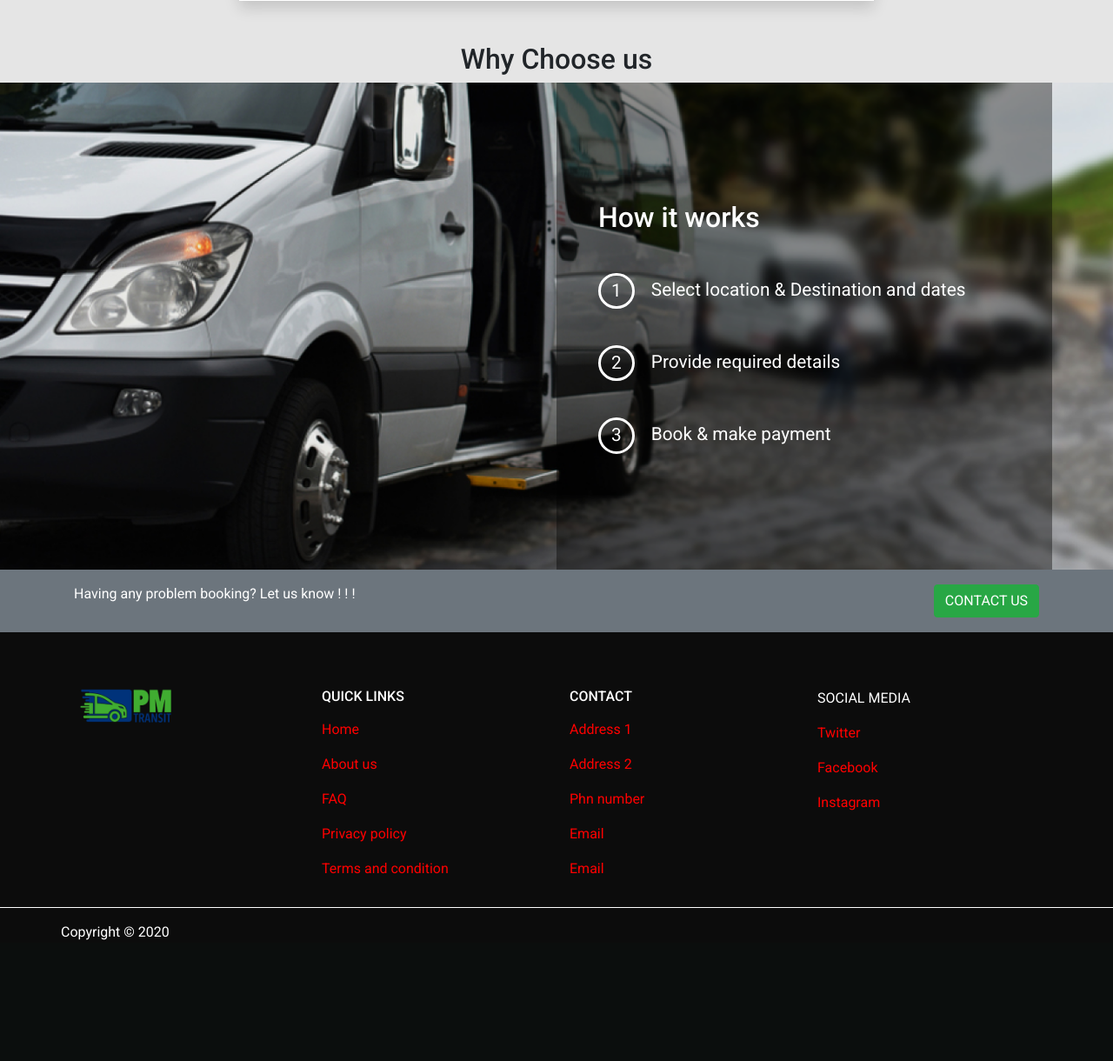
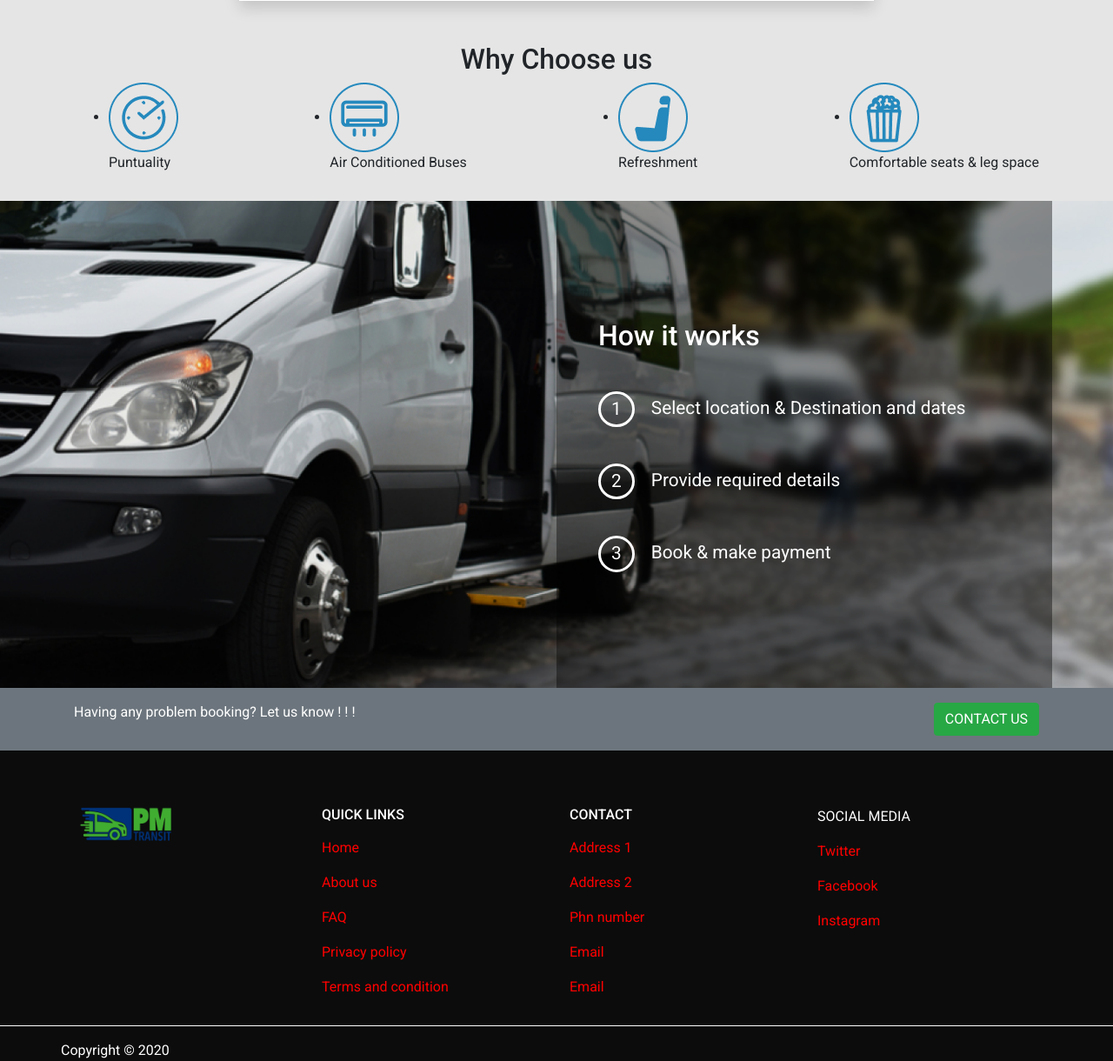
Before and after one commit to iballi2017/pmtransit, a PHP site: page / in a window 1280 px wide. Shown: the part 841-2061 px from the top of the page at 87% size. Before the commit the page ends 1922 px from the top, so only its background shows below. Run offline with PHP 8.4, Linux system fonts and the light colour scheme; some libraries are stand-ins or nearby versions.

Commit message:
13/02/2020 commit

```diff
--- a/index.php
+++ b/index.php
@@ -251,6 +251,28 @@
                         <h2 class="text-center">Why Choose us</h2>
                     </div>
                 </div>
+
+                <div class="row">
+                    <div class="col">
+                        <ul style="display: flex; justify-content: space-between">
+                            <li><img src="./images/punctuality.png" alt="">
+                                <p>Puntuality</p>
+                            </li>
+                            <li><img src="./images/air-condition.png" alt="">
+                                <p>Air Conditioned
+                                    Buses
+                                </p>
+                            </li>
+                            <li><img src="./images/comfort.png" alt="">
+                                <p>Refreshment</p>
+                            </li>
+                            <li><img src="./images/refreshment.png" alt="">
+                                <p>Comfortable seats
+                                    & leg space</p>
+                            </li>
+                        </ul>
+                    </div>
+                </div>
             </div>
         </section>
 
@@ -368,14 +390,14 @@
 
 
     <script src="https://code.jquery.com/jquery-3.4.1.slim.min.js"
-        integrity="sha384-J6qa4849blE2+poT4WnyKhv5vZF5SrPo0iEjwBvKU7imGFAV0wwj1yYfoRSJoZ+n"
-        crossorigin="anonymous"></script>
+        integrity="sha384-J6qa4849blE2+poT4WnyKhv5vZF5SrPo0iEjwBvKU7imGFAV0wwj1yYfoRSJoZ+n" crossorigin="anonymous">
+    </script>
     <script src="https://cdn.jsdelivr.net/npm/popper.js@1.16.0/dist/umd/popper.min.js"
-        integrity="sha384-Q6E9RHvbIyZFJoft+2mJbHaEWldlvI9IOYy5n3zV9zzTtmI3UksdQRVvoxMfooAo"
-        crossorigin="anonymous"></script>
+        integrity="sha384-Q6E9RHvbIyZFJoft+2mJbHaEWldlvI9IOYy5n3zV9zzTtmI3UksdQRVvoxMfooAo" crossorigin="anonymous">
+    </script>
     <script src="https://stackpath.bootstrapcdn.com/bootstrap/4.4.1/js/bootstrap.min.js"
-        integrity="sha384-wfSDF2E50Y2D1uUdj0O3uMBJnjuUD4Ih7YwaYd1iqfktj0Uod8GCExl3Og8ifwB6"
-        crossorigin="anonymous"></script>
+        integrity="sha384-wfSDF2E50Y2D1uUdj0O3uMBJnjuUD4Ih7YwaYd1iqfktj0Uod8GCExl3Og8ifwB6" crossorigin="anonymous">
+    </script>
     <script src="./js/app.js"></script>
 </body>
 
```
Also changed, not shown: images/air-condition.png (added), images/comfort.png (added), images/punctuality.png (added), images/refreshment.png (added).
